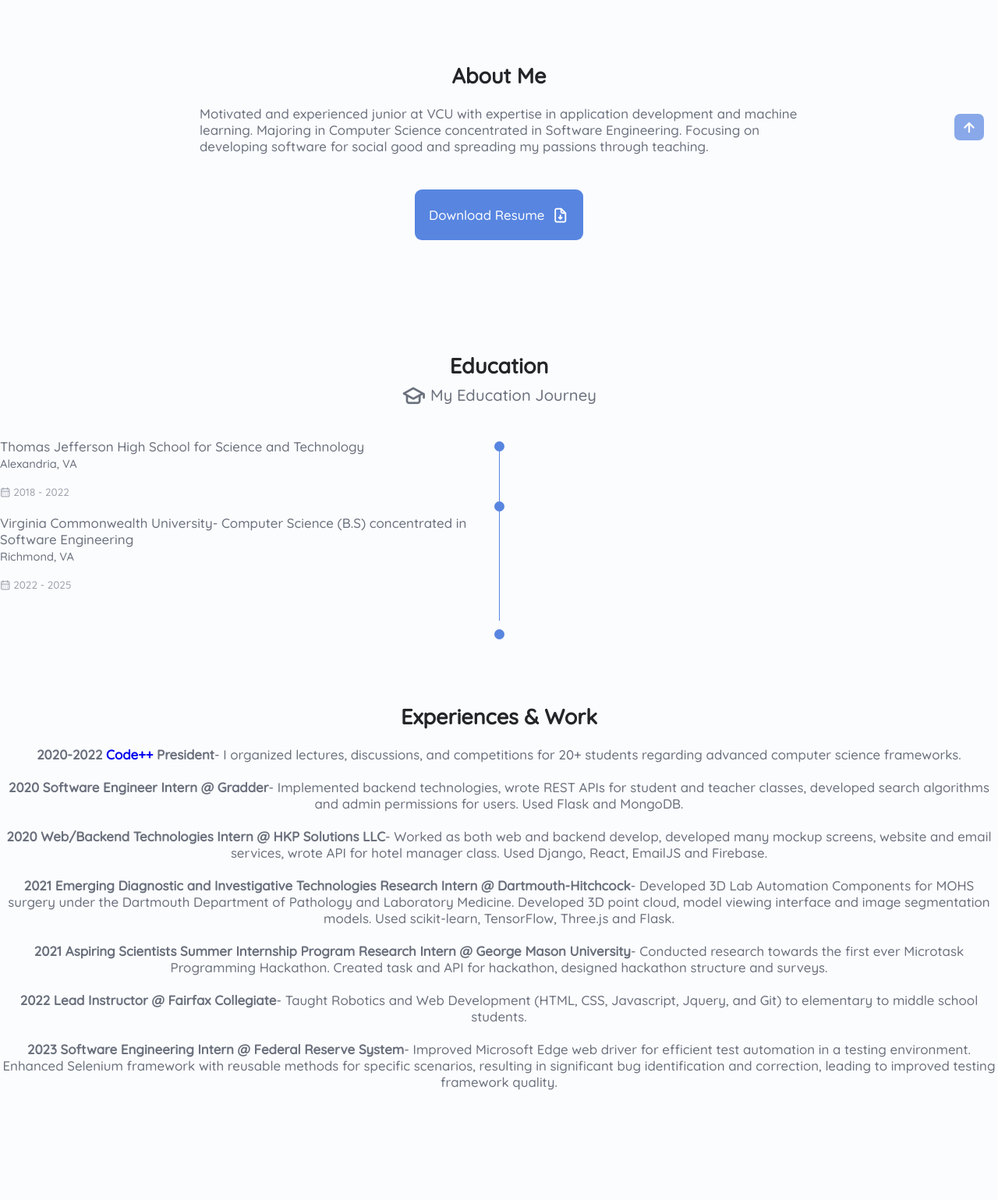
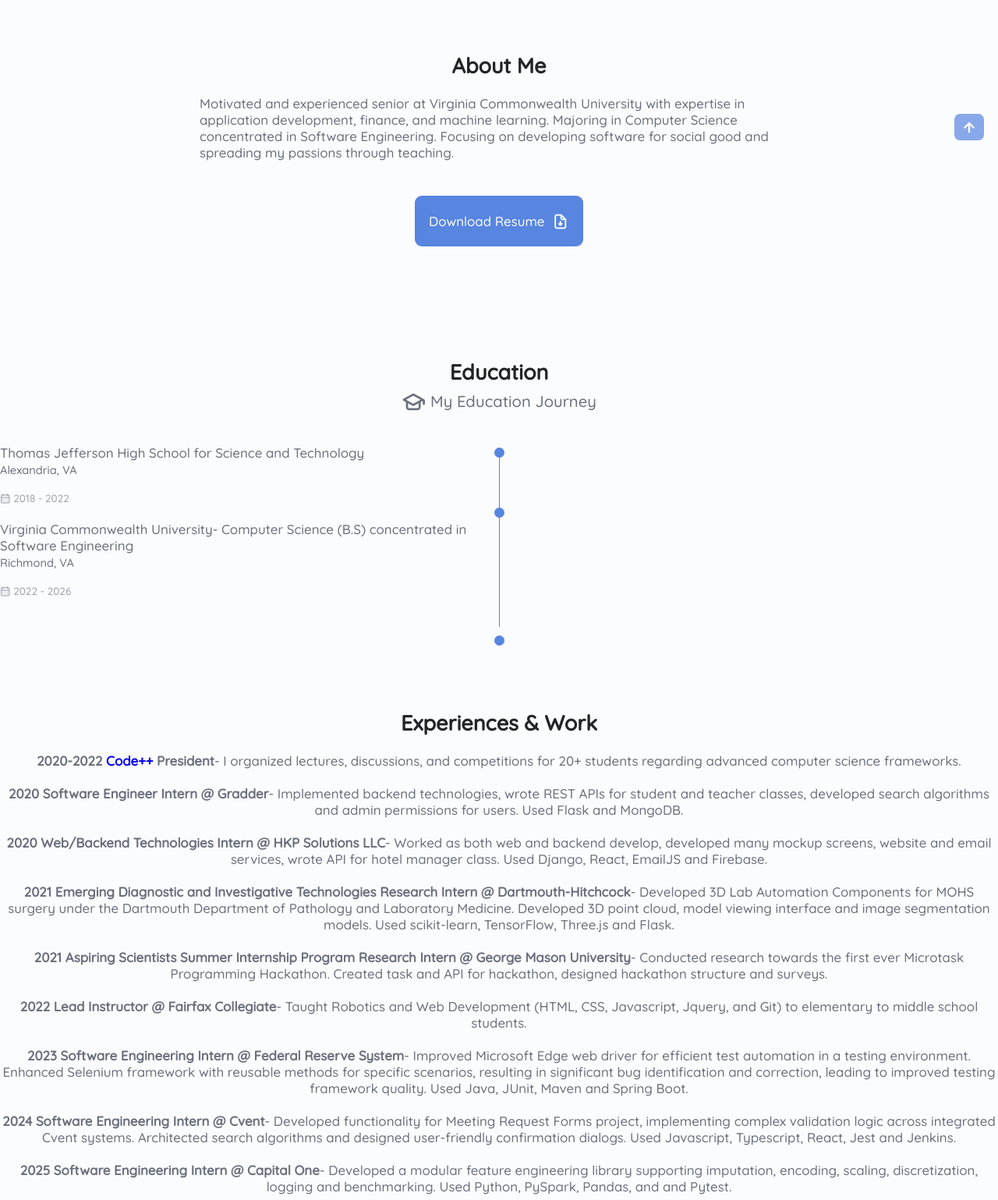
Before and after one commit to aryankix101/aryankix101.github.io, a plain HTML site: page index.html in a window 1280 px wide. Shown: the part 780-2319 px from the top of the page at 78% size. Drawn offline with nearby package versions, Linux system fonts and the light colour scheme.

Commit message:
Yearly update

```diff
--- a/index.html
+++ b/index.html
@@ -73,7 +73,7 @@
                             </a>
                         </div>
                         <div class="home_img">
-                            <img class="home_blob-img" x="12" y="18" src="img/aryan_grad_pic.jpg">
+                            <img class="home_blob-img" x="12" y="18" src="img/IMG_1890.jpg">
                         </div>
                         <div class="home_data">
                             <h1 class="home_title">Hi, I'm Aryan</h1>
@@ -98,9 +98,9 @@
                 <div class="about_container container">
                     <div class="about_data">
                         <br>
-                        <p class="about_description">Motivated and experienced junior at VCU with expertise in application development and machine learning. Majoring in Computer Science concentrated in Software Engineering. Focusing on developing software for social good and spreading my passions through teaching.</p>
+                        <p class="about_description">Motivated and experienced senior at Virginia Commonwealth University with expertise in application development, finance, and machine learning. Majoring in Computer Science concentrated in Software Engineering. Focusing on developing software for social good and spreading my passions through teaching.</p>
                         <div class="about_buttons">
-                            <a download="" target="_blank" href="pdf/Aryan2023Resume.pdf" class="button button--flex">
+                            <a download="" target="_blank" href="pdf/Aryan2025Resume.pdf" class="button button--flex">
                                 Download Resume<i class="uil uil-file-download button_icon"></i>
                             </a>
                         </div>
@@ -142,7 +142,7 @@
                             <span class="education_subtitle">Richmond, VA</span>
                             <div class="education_calendar">
                                 <i class="uil uil-calendar-alt"></i>
-                                2022 - 2025
+                                2022 - 2026
                             </div>
                         </div>
                         <div>
@@ -174,7 +174,11 @@
                     <br>
                     <p><b>2022 Lead Instructor @ Fairfax Collegiate</b>- Taught Robotics and Web Development (HTML, CSS, Javascript, Jquery, and Git) to elementary to middle school students.</p>
                     <br>
-                    <p><b>2023 Software Engineering Intern @ Federal Reserve System</b>- Improved Microsoft Edge web driver for efficient test automation in a testing environment. Enhanced Selenium framework with reusable methods for specific scenarios, resulting in significant bug identification and correction, leading to improved testing framework quality.</p>
+                    <p><b>2023 Software Engineering Intern @ Federal Reserve System</b>- Improved Microsoft Edge web driver for efficient test automation in a testing environment. Enhanced Selenium framework with reusable methods for specific scenarios, resulting in significant bug identification and correction, leading to improved testing framework quality. Used Java, JUnit, Maven and Spring Boot.</p>
+                    <br>
+                    <p><b>2024 Software Engineering Intern @ Cvent</b>- Developed functionality for Meeting Request Forms project, implementing complex validation logic across integrated Cvent systems. Architected search algorithms and designed user-friendly confirmation dialogs. Used Javascript, Typescript, React, Jest and Jenkins.</p>
+                    <br>
+                    <p><b>2025 Software Engineering Intern @ Capital One</b>- Developed a modular feature engineering library supporting imputation, encoding, scaling, discretization, logging and benchmarking. Used Python, PySpark, Pandas, and and Pytest.</p>
                 </div>
             </section>
 
```
Also changed, not shown: img/IMG_1890.jpg (added), 3 other files.
